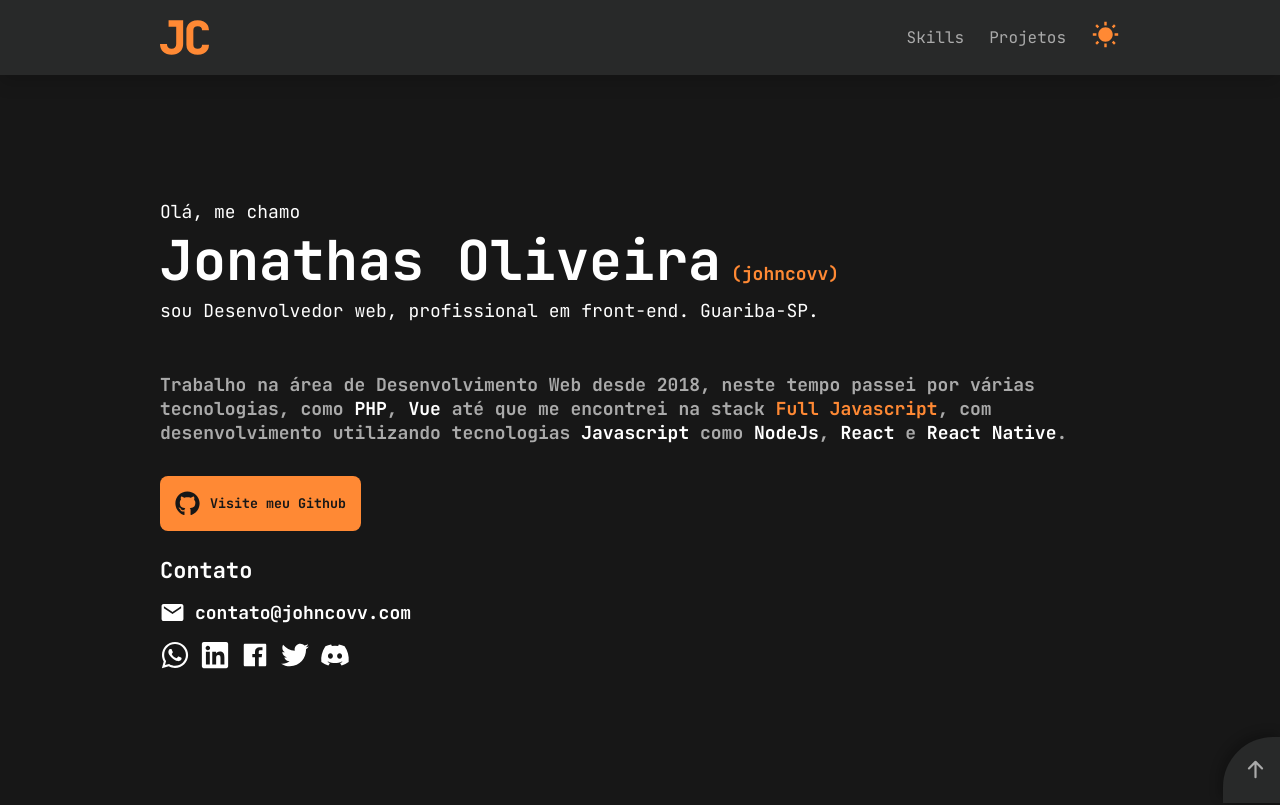
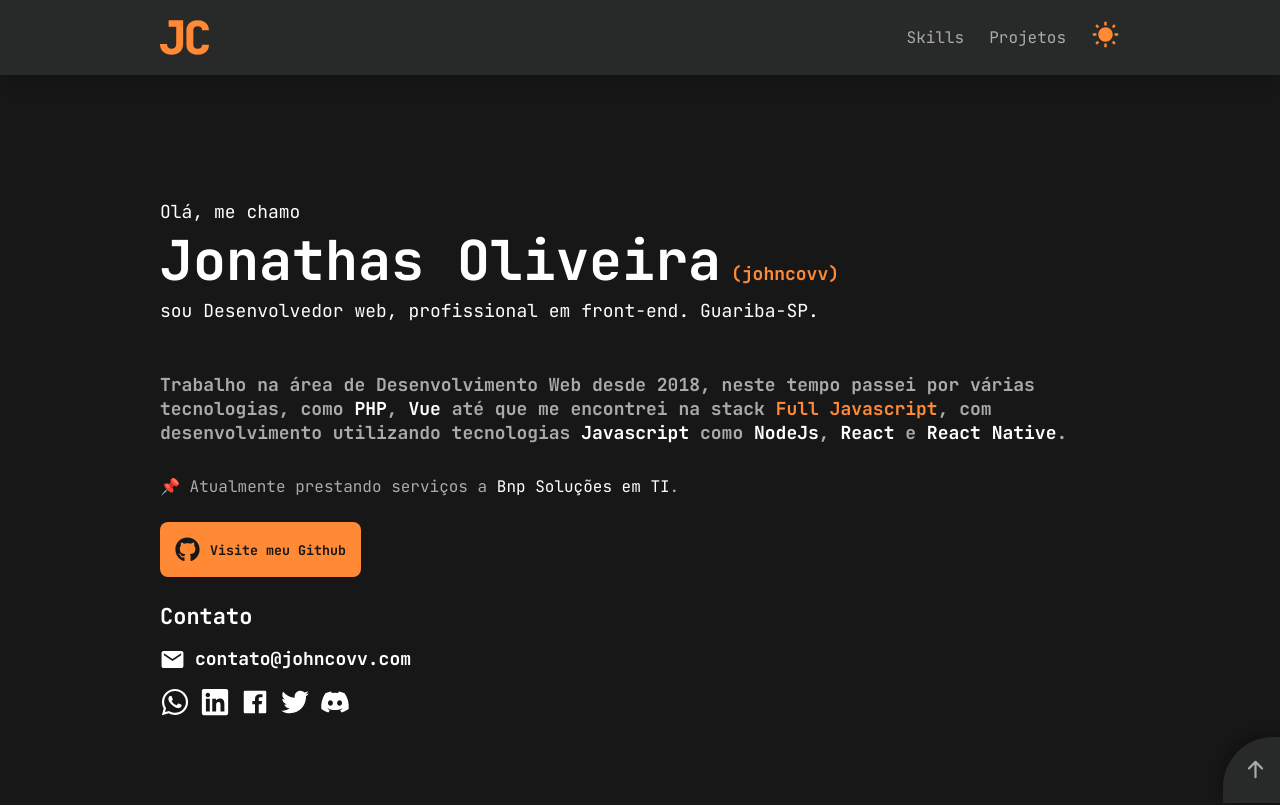
Before and after one commit to johncovv/portfolio, a React (Create React App) app: page / in a window 1280 px wide. Shown: the top 805 px of the page. Built offline with nearby package versions, Linux system fonts and the light colour scheme.

Commit message:
Adding additional information in the jumb

```diff
--- a/src/pages/Dashboard/components/Projects.tsx
+++ b/src/pages/Dashboard/components/Projects.tsx
@@ -42,7 +42,7 @@ const Projects: React.FunctionComponent = () => {
 							)}{' '}
 							{name}
 						</Title>
-						<Description>{description}</Description>
+						<Description linkTarget="_blank">{description}</Description>
 
 						<ButtonContainer>
 							{!detailsUrl && url && (
--- a/src/pages/Dashboard/index.tsx
+++ b/src/pages/Dashboard/index.tsx
@@ -8,7 +8,7 @@ import SocialMedias from '../../core/SocialMedias';
 import Skills from './components/Skills';
 import Projects from './components/Projects';
 
-import { Content, LogoTitle, Title, About } from './styles';
+import { Content, LogoTitle, Title, About, OthersItem } from './styles';
 
 const Dashboard: React.FunctionComponent = () => {
 	const location = useLocation();
@@ -53,6 +53,11 @@ const Dashboard: React.FunctionComponent = () => {
 				<span>NodeJs</span>, <span>React</span> e <span>React Native</span>.
 			</About>
 
+			<OthersItem linkTarget="_blank">
+				📌 Atualmente prestando serviços a [Bnp Soluções em
+				TI](https://www.bnpsolucoes.com.br/).
+			</OthersItem>
+
 			<GithubButton>Visite meu Github</GithubButton>
 
 			{/* contact */}
--- a/src/pages/Dashboard/styles/index.ts
+++ b/src/pages/Dashboard/styles/index.ts
@@ -1,4 +1,6 @@
 import styled from 'styled-components';
+
+import ReactMarkdown from 'react-markdown';
 
 export const Content = styled.div`
 	position: relative;
@@ -57,3 +59,11 @@ export const Title = styled.p`
 	margin-top: 25px;
 	font-size: 22px;
 `;
+
+export const OthersItem = styled(ReactMarkdown)`
+	p {
+		color: ${({ theme }) => theme.text.secondary};
+	}
+
+	font-family: 'JetBrains Mono', monospace;
+`;
```
